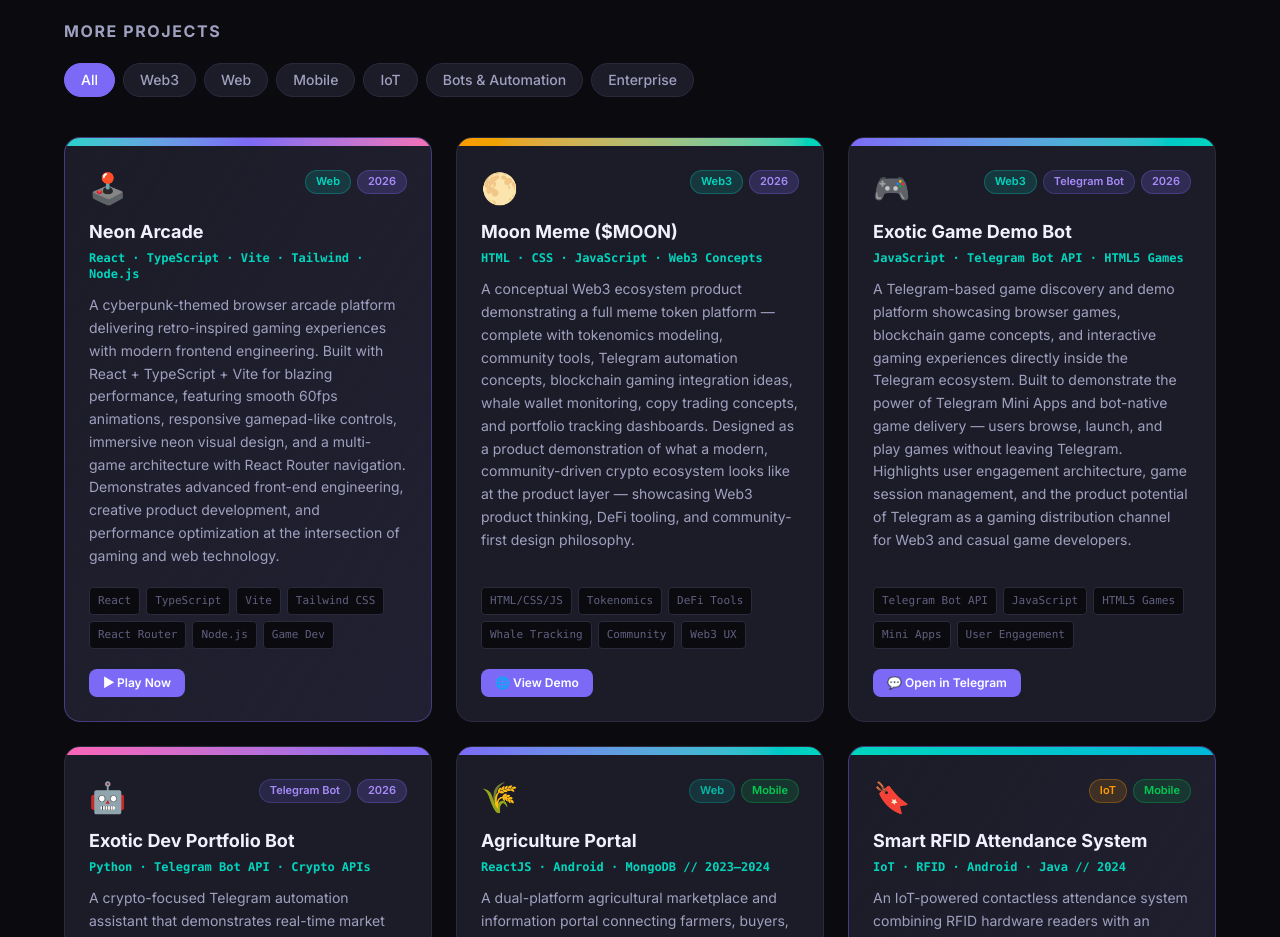
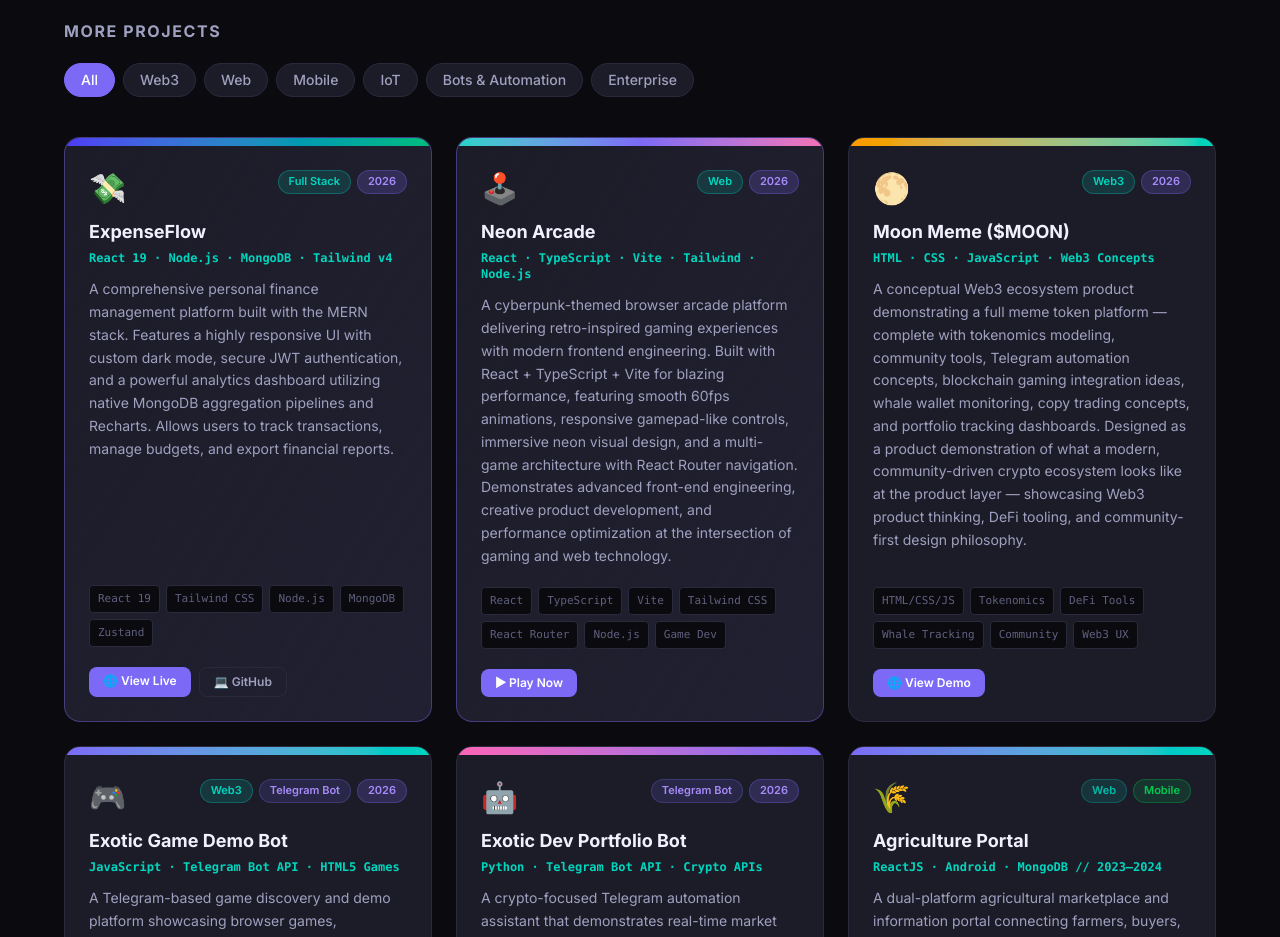
Before and after one commit to MdDevCoder/portfolio, a React (Vite) app: page / in a window 1280 px wide. Shown: the part 5700-6637 px from the top of the page. Built offline with nearby package versions, Linux system fonts and the light colour scheme.

Commit message:
content: add ExpenseFlow project to portfolio

```diff
--- a/src/data/projects.ts
+++ b/src/data/projects.ts
@@ -1,4 +1,23 @@
 export const projectsData = [
+  {
+    id: "expenseflow",
+    tags: ["web", "fullstack"],
+    bannerGradient: "from-indigo-600 to-emerald-500",
+    icon: "💸",
+    badges: [
+      { text: "Full Stack", type: "web", color: "text-teal-400 bg-teal-400/15 border-teal-400/30" },
+      { text: "2026", type: "featured", color: "text-accent2 bg-accent/20 border-accent/30" }
+    ],
+    title: "ExpenseFlow",
+    subtitle: "React 19 · Node.js · MongoDB · Tailwind v4",
+    desc: "A comprehensive personal finance management platform built with the MERN stack. Features a highly responsive UI with custom dark mode, secure JWT authentication, and a powerful analytics dashboard utilizing native MongoDB aggregation pipelines and Recharts. Allows users to track transactions, manage budgets, and export financial reports.",
+    techTags: ["React 19", "Tailwind CSS", "Node.js", "MongoDB", "Zustand"],
+    links: [
+      { text: "🌐 View Live", url: "https://expense-flow-kago08efw-shaikh-muhammad-s-projects0423.vercel.app/", primary: true },
+      { text: "💻 GitHub", url: "https://github.com/MdDevCoder/ExpenseFlow", primary: false }
+    ],
+    featured: true
+  },
   {
     id: "neon-arcade",
     tags: ["web"],
```
